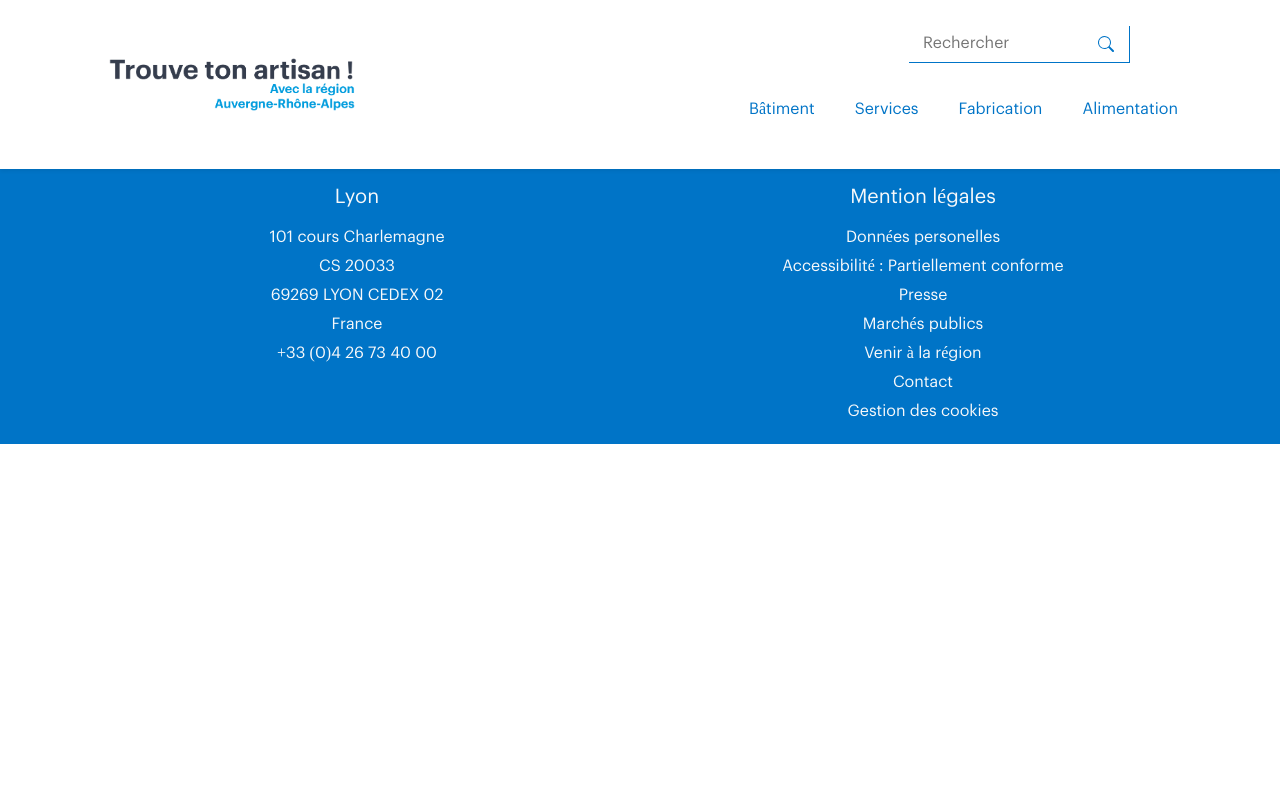
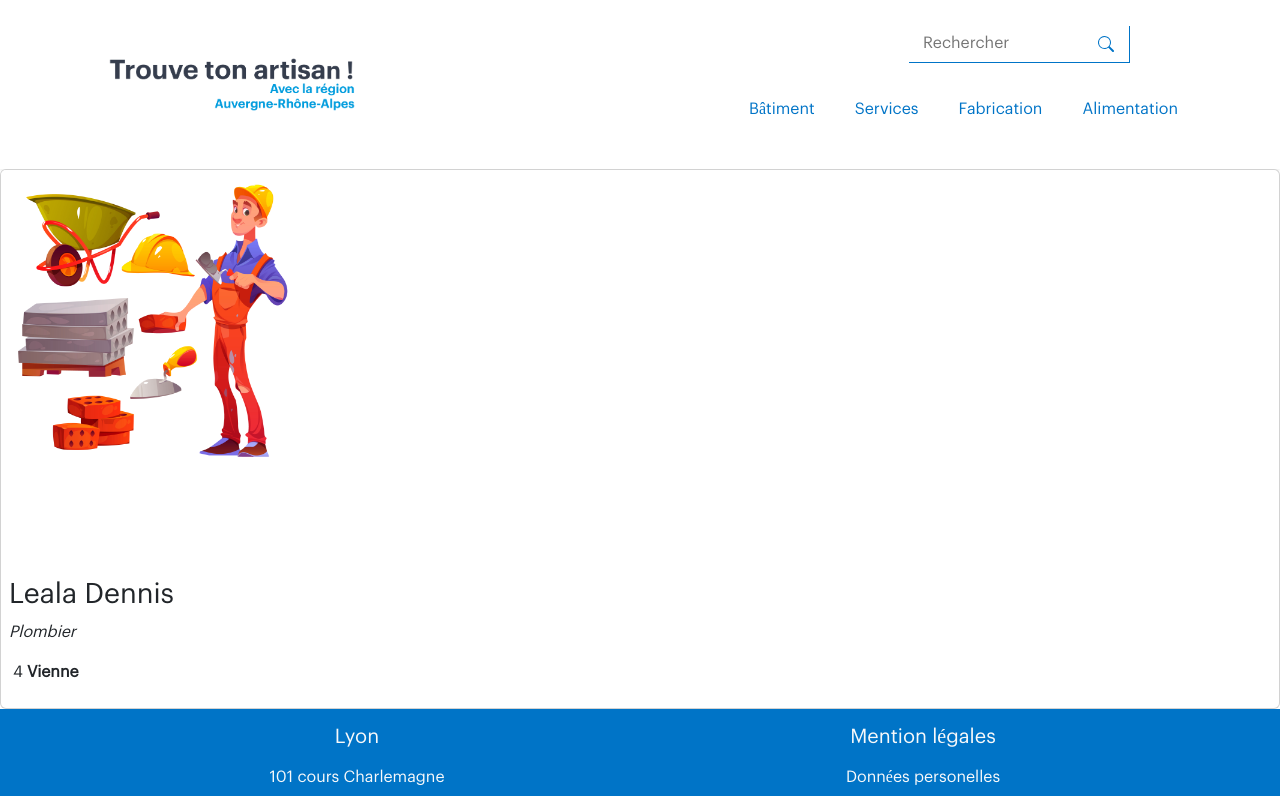
Before and after one commit to Dada-nol/TrouveTonArtisan, a React (Create React App) app: page / in a window 1280 px wide. Shown: the top 796 px of the page. Built offline with nearby package versions, Linux system fonts and the light colour scheme.

Commit message:
add card component

```diff
--- /dev/null
+++ b/src/Components/Card.jsx
@@ -0,0 +1,27 @@
+import React from "react";
+import "../Css/style.css";
+
+function Card({ data }) {
+  return (
+    <div className="card">
+      <div className="card-image">
+        <img className="card-img-top img-fluide" src="Img/6495568.jpg" alt="" />
+      </div>
+
+      <div className="card-body p-2">
+        <div className="card-title">
+          <h3>{data[2].name}</h3>
+        </div>
+        <div className="card-content">
+          <p className="fst-italic">{data[0].specialty}</p>
+          <div className="d-flex">
+            <p className="px-1">{data[0].note}</p>
+            <p className="note fw-bold">{data[0].location}</p>
+          </div>
+        </div>
+      </div>
+    </div>
+  );
+}
+
+export default Card;
--- /dev/null
+++ b/src/Components/CardList.jsx
@@ -0,0 +1,13 @@
+import React from "react";
+import data from "../Data/datas.json";
+import Card from "./Card";
+
+function CardList() {
+  return (
+    <div>
+      <Card data={data}></Card>
+    </div>
+  );
+}
+
+export default CardList;
--- a/src/Components/Nav.jsx
+++ b/src/Components/Nav.jsx
@@ -1,7 +1,7 @@
 import { Link } from "react-router-dom";
 import "../Css/Nav.css";
 
-export default function NavBar(props) {
+export default function NavBar() {
   return (
     <nav className="navbar navbar-expand-lg shadow-sm p-0">
       <div className="container d-flex ">
@@ -61,7 +61,7 @@ export default function NavBar(props) {
           <ul className="navbar-nav ms-auto">
             <li className="nav-item mx-0 mx-lg-1">
               <Link
-                className={`nav-link ${props.batiment} py-3 px-0 px-lg-3`}
+                className={`nav-link  py-3 px-0 px-lg-3`}
                 aria-current="page"
                 to="/Bâtiment"
               >
@@ -69,24 +69,18 @@ export default function NavBar(props) {
               </Link>
             </li>
             <li className="nav-item mx-0 mx-lg-1">
-              <Link
-                className={`nav-link ${props.services} py-3 px-0 px-lg-3`}
-                to="/Services"
-              >
+              <Link className={`nav-link py-3 px-0 px-lg-3`} to="/Services">
                 Services
               </Link>
             </li>
             <li className="nav-item mx-0 mx-lg-1">
-              <Link
-                className={`nav-link ${props.fabrication} py-3 px-0 px-lg-3`}
-                to="/Fabrication"
-              >
+              <Link className={`nav-link  py-3 px-0 px-lg-3`} to="/Fabrication">
                 Fabrication
               </Link>
             </li>
             <li className="nav-item mx-0 mx-lg-1">
               <Link
-                className={`nav-link ${props.alimentation} py-3 px-0 px-lg-3`}
+                className={`nav-link  py-3 px-0 px-lg-3`}
                 to="/Alimentation"
               >
                 Alimentation
--- a/src/Components/Pages/Home.jsx
+++ b/src/Components/Pages/Home.jsx
@@ -1,4 +1,4 @@
-/* import NavBar from "../Nav"; */
+import CardList from "../CardList";
 
 const Home = () => {
   return (
@@ -6,7 +6,9 @@ const Home = () => {
       {/* <header>
         <NavBar></NavBar>
       </header> */}
-      <main></main>
+      <main>
+        <CardList></CardList>
+      </main>
     </>
   );
 };
--- /dev/null
+++ b/src/Css/style.css
@@ -0,0 +1,6 @@
+.card-image {
+  width: 300px;
+  height: 400px;
+}
+
+/*# sourceMappingURL=style.css.map */
--- a/src/Sass/style.scss
+++ b/src/Sass/style.scss
@@ -4,3 +4,8 @@ $Bleu-fonce: #00497c;
 $Gris: #384050;
 $Rouge: #cd2c2e;
 $Vert: #82b864;
+
+.card-image {
+  width: 300px;
+  height: 400px;
+}
```
Also changed, not shown: public/Img/6495568.jpg (added), 1 other file (tests, documents, lock files or other folders).
